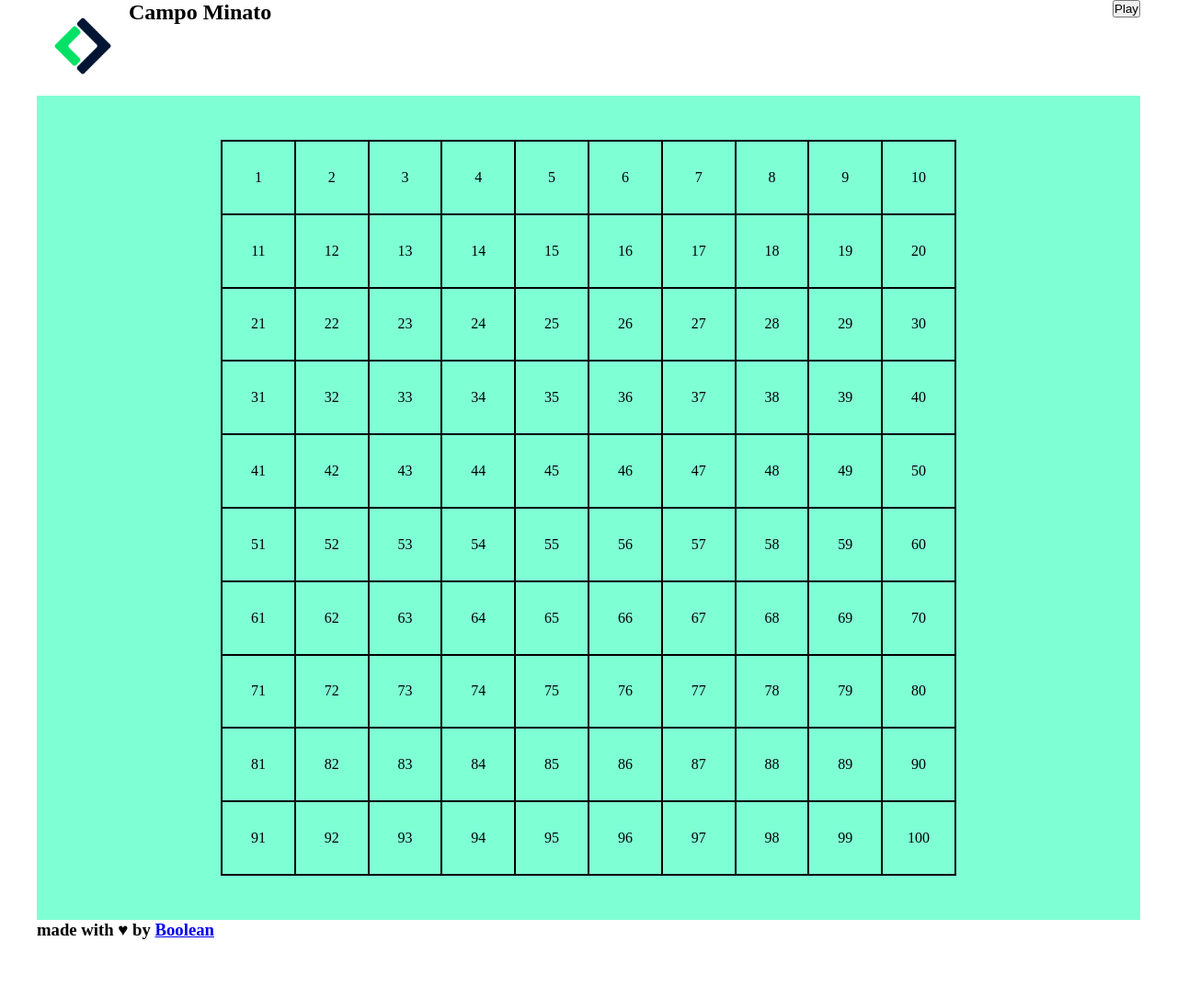
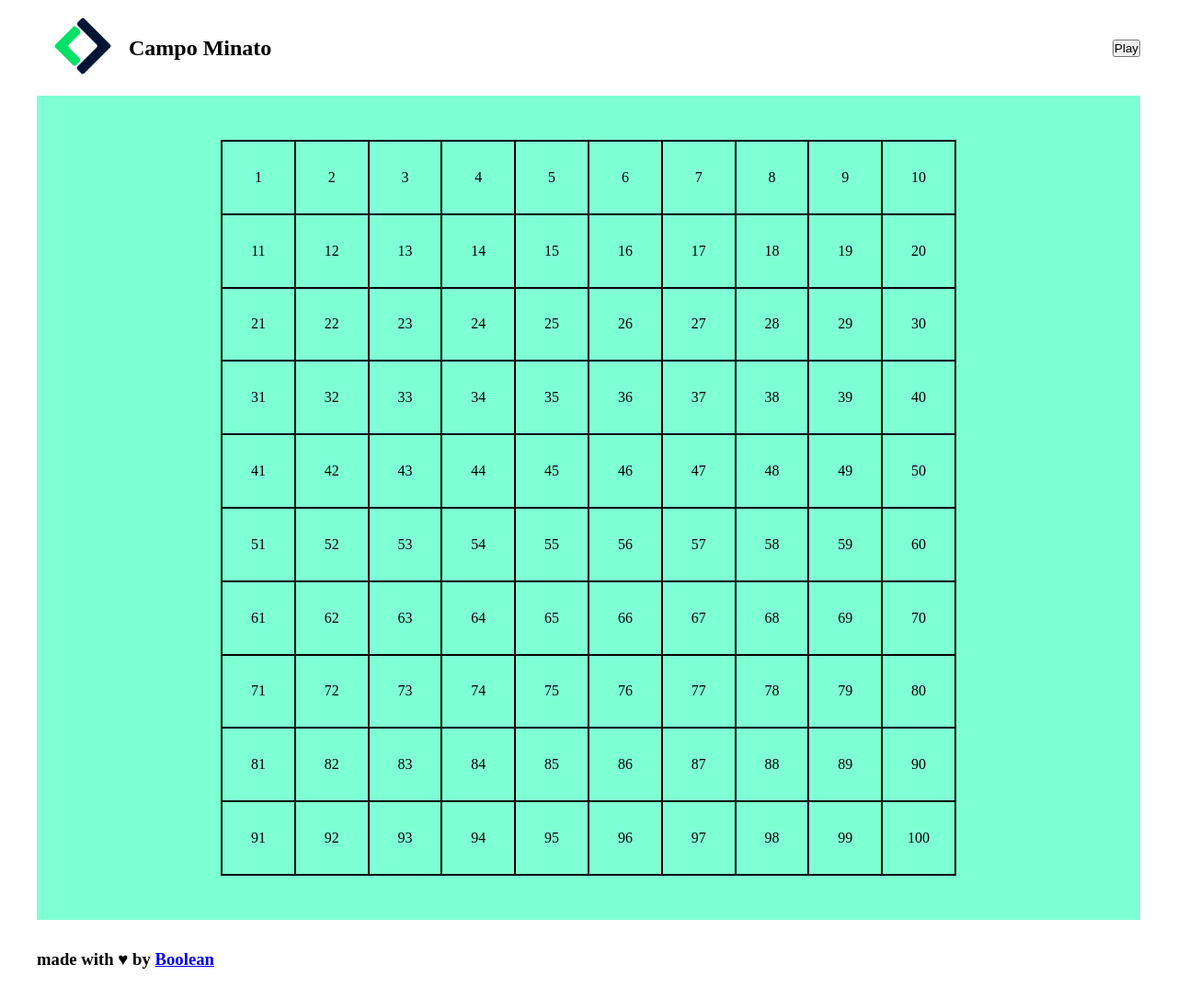
Before and after one commit to GencoMattia/js-campominato-grid, a plain HTML site: page index.html in a window 1280 px wide. Shown: the whole page at 92% size. Before the commit the page ends 1022 px from the top, so only its background shows below. Drawn offline with Linux system fonts and the light colour scheme.

Commit message:
css: added general class flex and centered; added padding to footer container

```diff
--- a/css/style.css
+++ b/css/style.css
@@ -2,6 +2,15 @@
     margin: 0;
     padding: 0;
     box-sizing: border-box;
+}
+
+.flex{
+    display: flex;
+}
+
+.centered{
+    justify-content: center;
+    align-items: center;
 }
 
 /* ---------------------General------------------------ */
@@ -12,7 +21,7 @@
 
 /* ---------------------------Header-------------------------- */
 .header-container{
-    display: flex;
+
 }
 
 /* Header logo */
@@ -24,7 +33,9 @@
 }
 
 /* Header Title */
+.header-title{
 
+}
 
 /* Header-Button */
 .header-button{
@@ -41,7 +52,6 @@
     margin: 0 auto;
     width: 800px;
     height: 800px;
-    display: flex;
     flex-wrap: wrap;
     border: 1px solid black;;
 }
@@ -57,3 +67,8 @@
 #grid > article.active{
     background-color: ;
 }
+
+/* -----------------------------Footer------------------------- */
+.footer-container{
+    padding: 2rem 0;
+}
--- a/index.html
+++ b/index.html
@@ -11,16 +11,16 @@
 <body>
     <div class="general-container">
         <header>
-            <div class="header-container">
+            <div class="header-container flex">
                 <section class="header-logo">
                     <img src="./img/logo.png" alt="boolean-logo-header">
                 </section>
-                <section class="header-title">
+                <section class="header-title flex centered">
                     <h1>
                         Campo Minato
                     </h1>
                 </section>
-                <section class="header-button">
+                <section class="header-button flex centered">
                     <button id="play-button">
                         Play
                     </button>
@@ -30,7 +30,7 @@
 
         <main>
             <div class="main-container">
-                <section id="grid">
+                <section class="flex" id="grid">
 
                 </section>
             </div>
```
